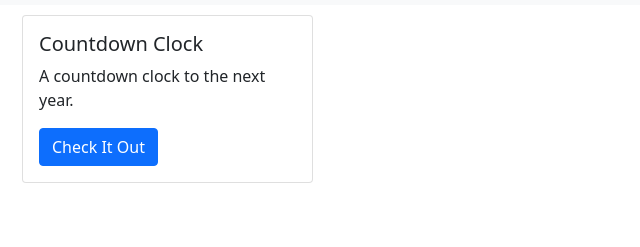
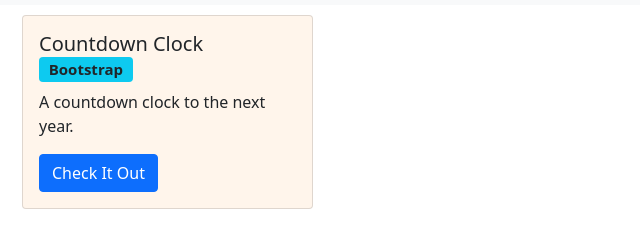
Before and after one commit to hieu-ng/Random-Projects, a website: page index.html in a window 1280 px wide. Shown: the part 45-292 px from the top of the page, without its empty margins (0-640 px from the left). Drawn offline with nearby package versions, Linux system fonts and the light colour scheme.

Commit message:
add random background color for cards

```diff
--- a/index.html
+++ b/index.html
@@ -30,12 +30,16 @@
         <div class="col-sm-3">
             <div class="card">
                 <div class="card-body">
-                    <h5 class="card-title">Countdown Clock</h5>
+                    <h5 class="card-title">Countdown Clock
+                        <span class="badge bg-info text-dark">Bootstrap</span>
+                    </h5>
                     <p class="card-text">A countdown clock to the next year.</p>
                     <a href="countdown-clock/index.html" class="btn btn-primary">Check It Out</a>
                 </div>
             </div>
         </div>
+    </div>
+    <script src="index.js"></script>
 </body>
 
 </html>
--- /dev/null
+++ b/index.js
@@ -0,0 +1,19 @@
+var colorSchemes = ["FFE3E3","FDF6F0","EDF6E5","F9F9F9","FFF5EB","EDFFEC", "F4F9F9"]
+
+window.onload = function () {
+    var cards = document.getElementsByClassName("card");
+    console.log("cards", cards)
+    for (let i = 0; i < cards.length; i++) {
+        cards[i].style.backgroundColor = "#" + randomColor()
+    }
+}
+
+function randomColor() {
+    try {
+        var max = colorSchemes.length;
+        var randomPos = Math.floor((Math.random() * max) + 0);
+        return colorSchemes[randomPos]
+    } catch (error) {
+        console.log("Error in randomColor", error)
+    }
+}
--- a/styles.css
+++ b/styles.css
@@ -1,3 +1,7 @@
 .row {
     margin: 10px;
 }
+
+.card {
+    background-color: burlywood;
+}
```
